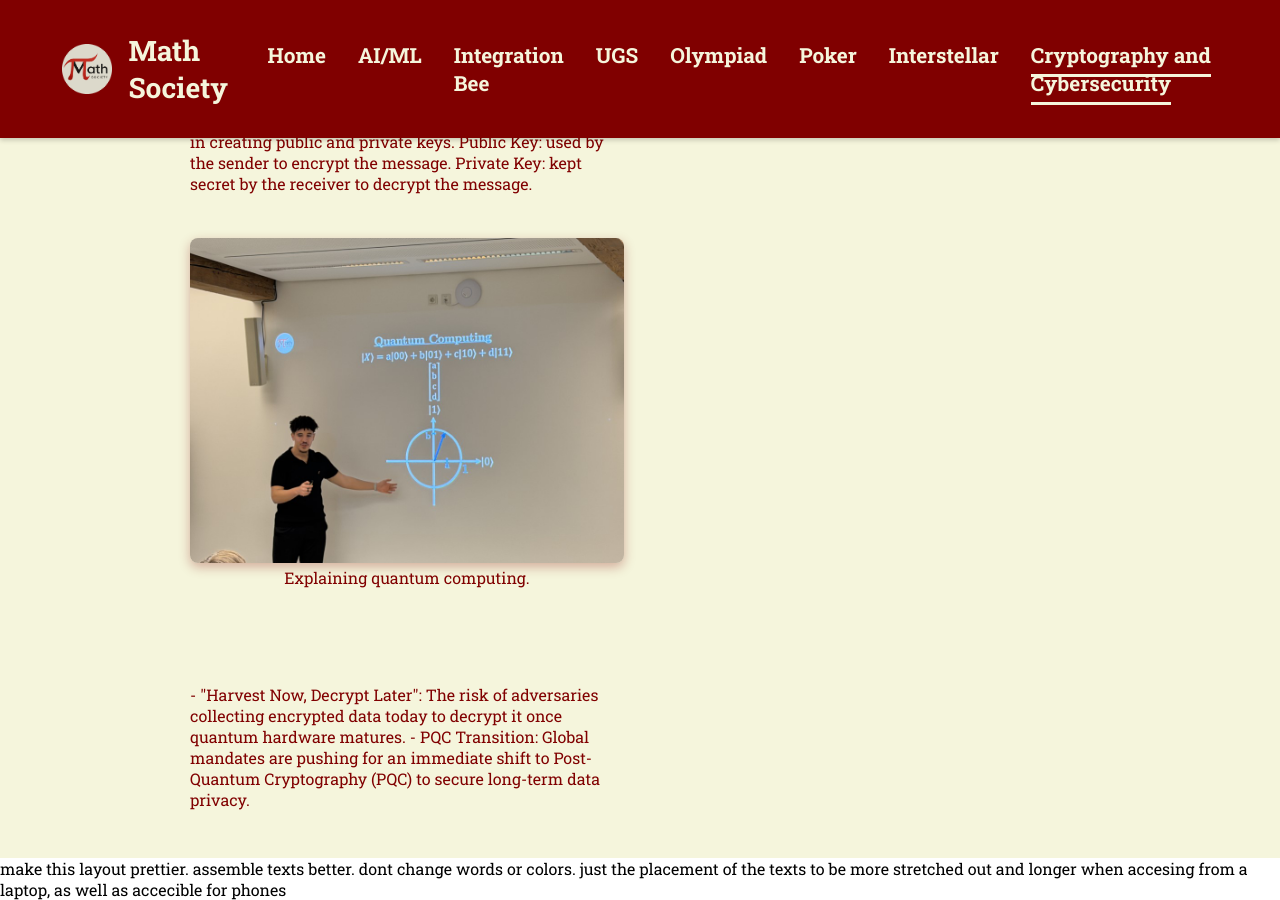
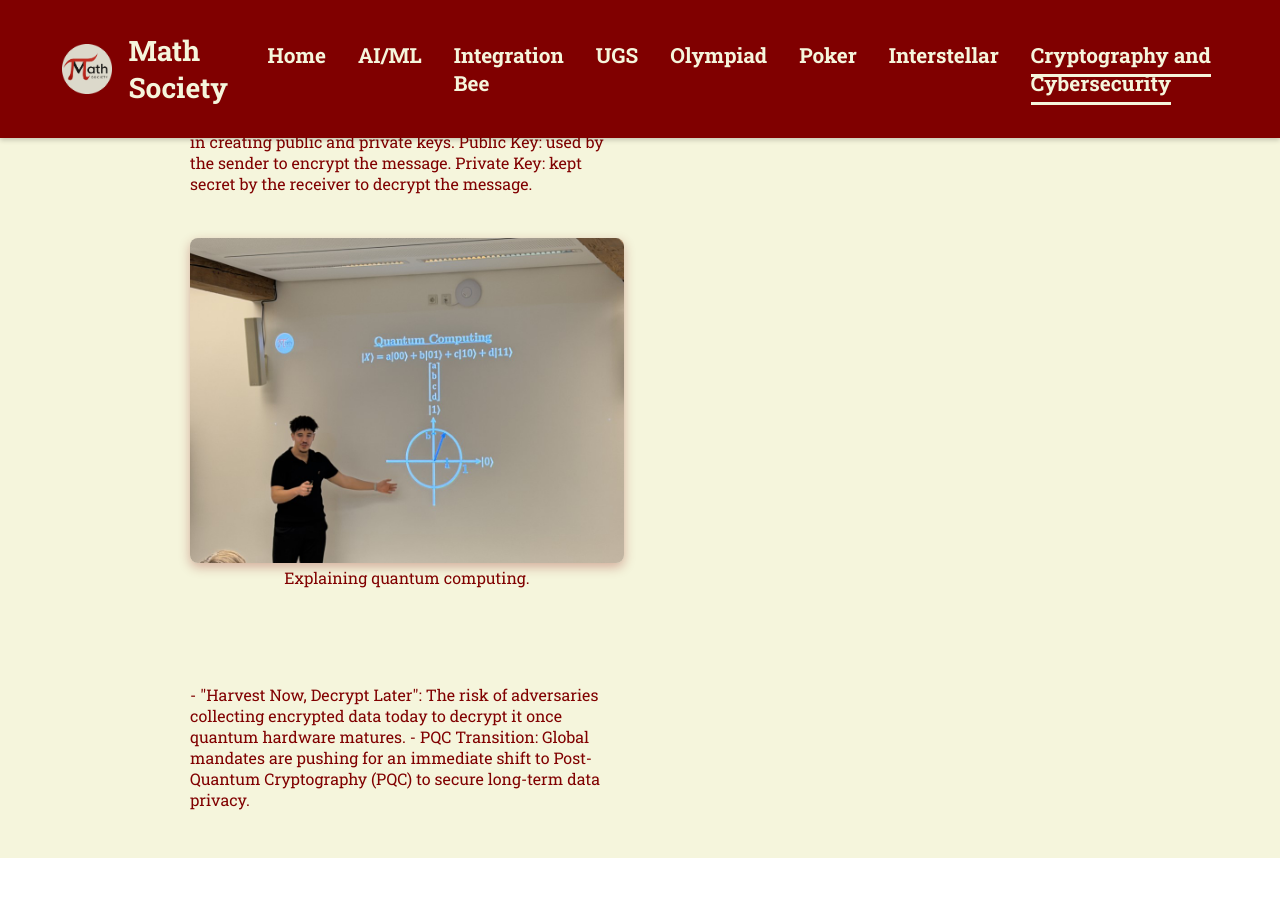
Before and after one commit to KelvinAirConstructorUni/constructor-math.github.io, a Jekyll site: the page Subpages/cryptography-and-cybersecurity.html, which Jekyll copies as it is, in a window 1280 px wide and 900 px high, scrolled down 2156 px. Built offline with Jekyll 4.4.1, drawn with Linux system fonts in a browser that asks for light colours; nearby versions of some CDN libraries; after the commit the page ends 3014 px from its top, so only the background shows below that.

Commit message:
Update cryptography-and-cybersecurity.html

```diff
--- a/Subpages/cryptography-and-cybersecurity.html
+++ b/Subpages/cryptography-and-cybersecurity.html
@@ -269,4 +269,4 @@
   </section>
 </body>
 
-</html>                make this layout prettier. assemble texts better. dont change words or colors. just the placement of the texts to be more stretched out and longer when accesing from a laptop, as well as accecible for phones
+</html>
```
